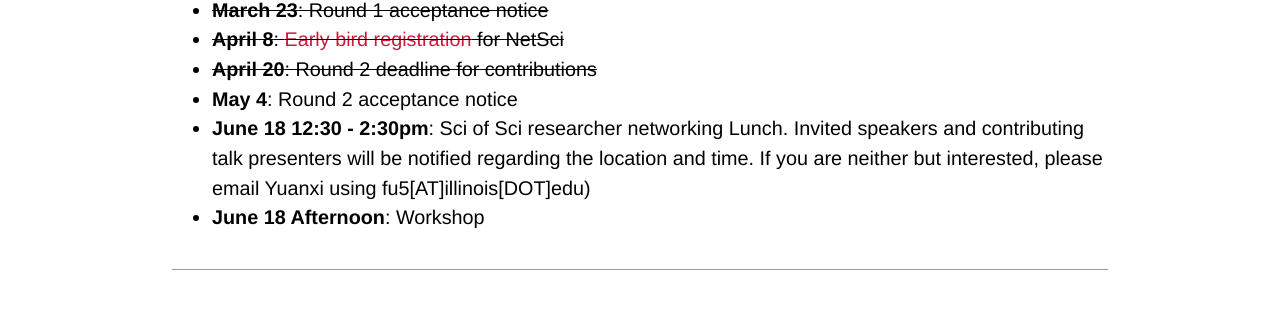
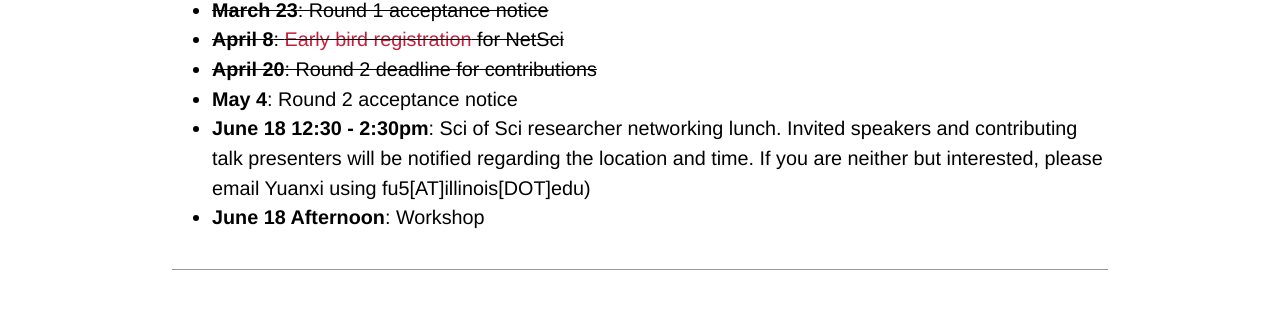
Before and after one commit to netscisci/netscisci.github.io, a Jekyll site: the page built from index.md, in a window 1280 px wide. Shown: the part 1955-2265 px from the top of the page. Built offline with Jekyll 4.4.1, drawn with Linux system fonts in a browser that asks for light colours; some web fonts are replaced; our own code applies the rules of GitHub Pages for plain Markdown files.

```diff
--- a/index.md
+++ b/index.md
@@ -27,5 +27,5 @@ The success of these workshops is attributed to the continued interest and engag
 - ~~**April 8**: [Early bird registration](https://netsci2024.com/en/participate/registration) for NetSci~~
 - ~~**April 20**: Round 2 deadline for contributions~~
 - **May 4**: Round 2 acceptance notice
-- **June 18 12:30 - 2:30pm**: Sci of Sci researcher networking Lunch. Invited speakers and contributing talk presenters will be notified regarding the location and time. If you are neither but interested, please email Yuanxi using fu5[AT]illinois[DOT]edu)
+- **June 18 12:30 - 2:30pm**: Sci of Sci researcher networking lunch. Invited speakers and contributing talk presenters will be notified regarding the location and time. If you are neither but interested, please email Yuanxi using fu5[AT]illinois[DOT]edu)
 - **June 18 Afternoon**: Workshop
```
